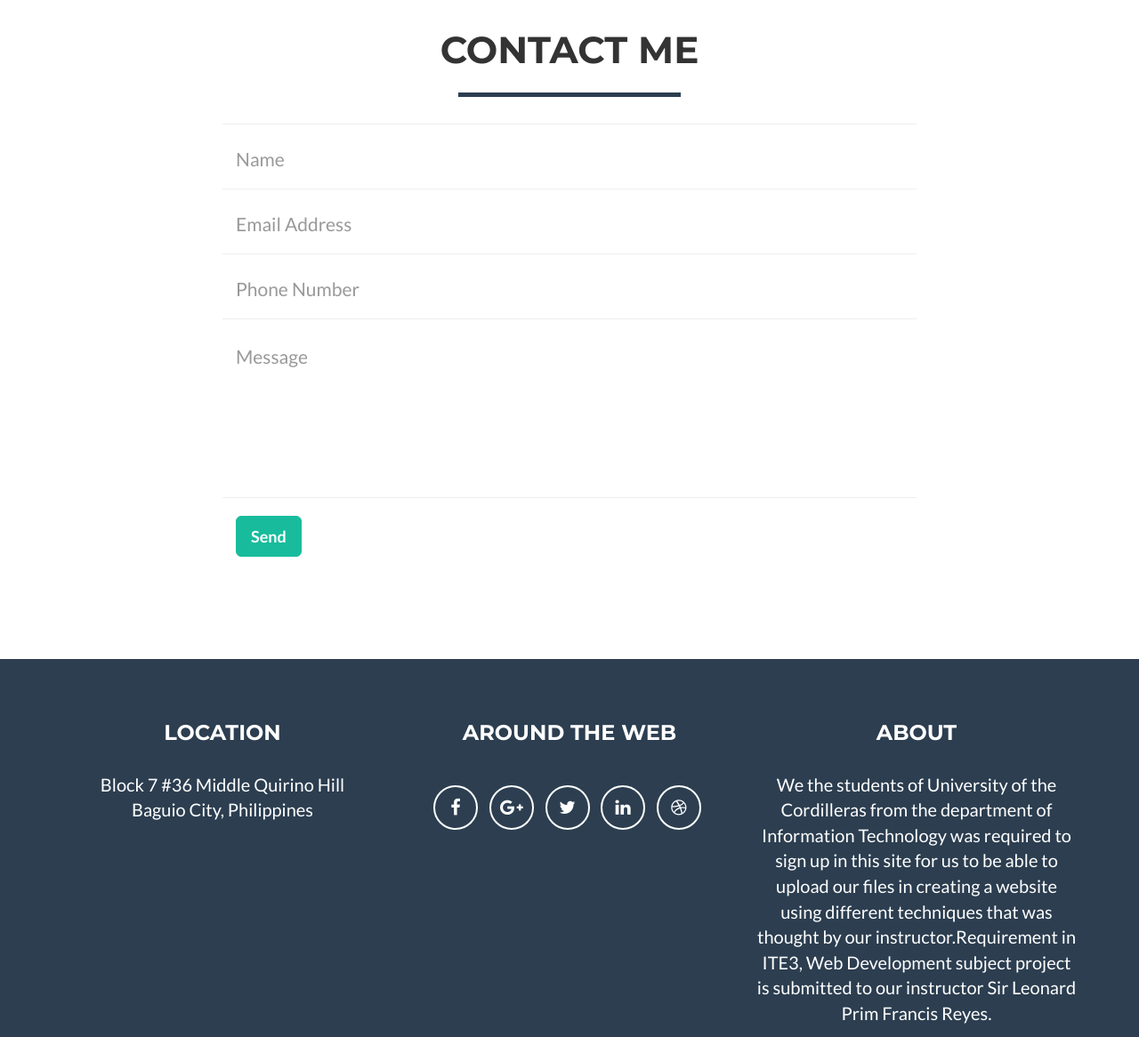
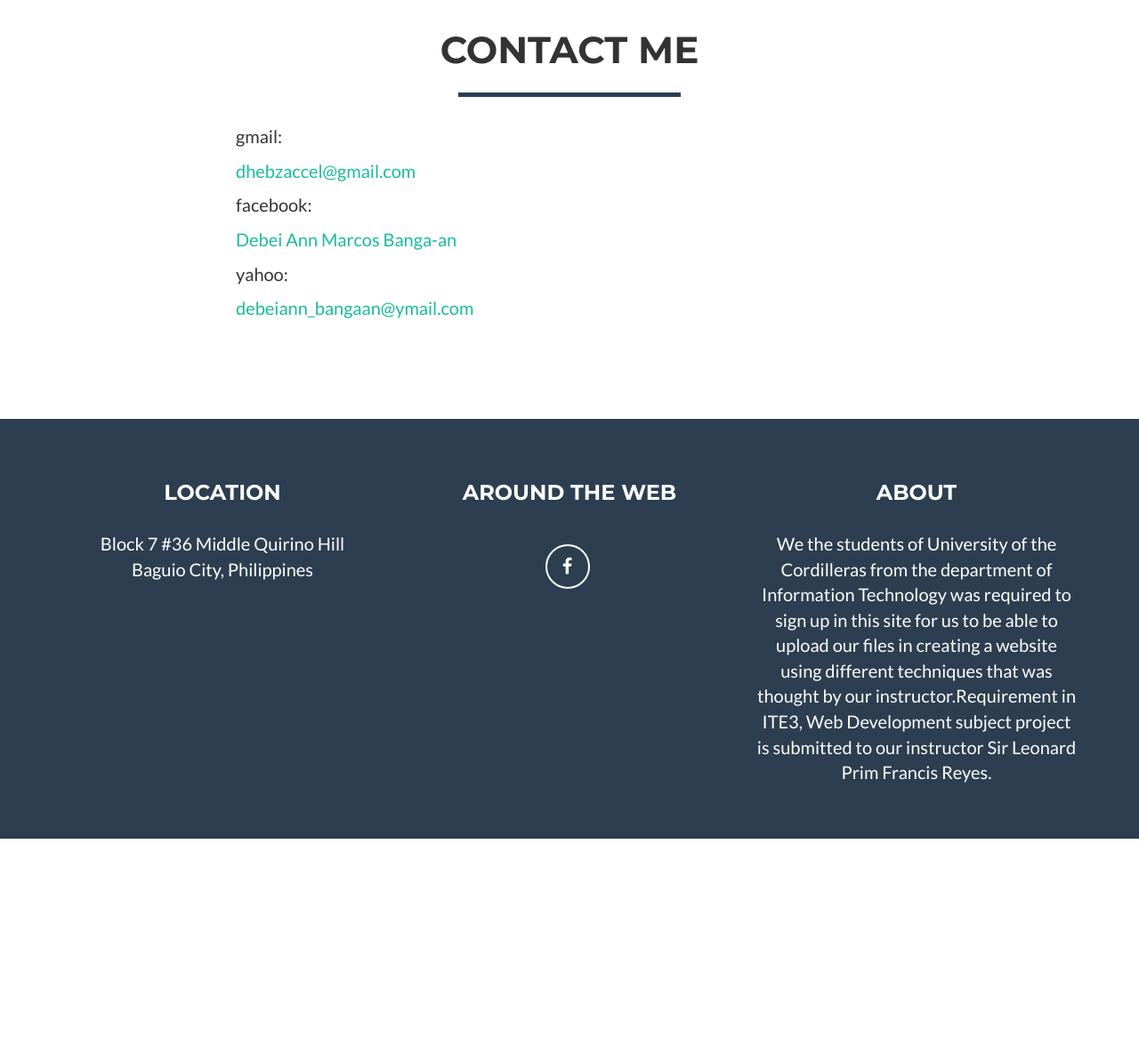
Before and after one commit to debeiann888/debeiann888.github.io, a website: page index.html in a window 1280 px wide. Shown: the part 2100-3266 px from the top of the page at 89% size. After the commit the page ends 3043 px from the top, so only its background shows below. Drawn offline with nearby package versions, Linux system fonts and the light colour scheme.

Commit message:
Update index.html

```diff
--- a/index.html
+++ b/index.html
@@ -1,4 +1,4 @@
- <!DOCTYPE html>
+<!DOCTYPE html>
 <html lang="en">
 
 <head>
@@ -187,50 +187,21 @@
                     <h2>Contact Me</h2>
                     <hr class="star-primary">
                 </div>
+
+                <div class="container">
+        <div class="row">
+            <div class="col-lg-8 col-lg-offset-2 col-md-10 col-md-offset-1">
+                <p>gmail: <a href="https://accounts.google.com/ServiceLogin?sacu=1&scc=1&continue=https%3A%2F%2Fmail.google.com%2Fmail%2F&hl=en&service=mail#identifier">
+                <p id="email">dhebzaccel@gmail.com</p> </a></p>
+                <p>facebook: <a href="https://www.facebook.com/?stype=lo&jlou=Afc-NdsKA3uSnWyMjpBFE5cq94_-slP4YSaDooGqCet5no4KNBR_7lLIkYQKupkSXIUJuyVDxVtOiS67otc26iJmq0l6qGdWtRzN0MjhUVkXgg&smuh=41959&lh=Ac_HsCPyTP08jEG8">
+                <p id="email">Debei Ann Marcos Banga-an</p> </a></p>
+                <p>yahoo: <a href="https://login.yahoo.com/?.src=ym&.intl=ph&.lang=en-PH&.done=https%3a//mail.yahoo.com">
+                <p id="email">debeiann_bangaan@ymail.com</p> </a></p>
             </div>
-            <div class="row">
-                <div class="col-lg-8 col-lg-offset-2">
-                    <!-- To configure the contact form email address, go to mail/contact_me.php and update the email address in the PHP file on line 19. -->
-                    <!-- The form should work on most web servers, but if the form is not working you may need to configure your web server differently. -->
-                    <form name="sentMessage" id="contactForm" novalidate>
-                        <div class="row control-group">
-                            <div class="form-group col-xs-12 floating-label-form-group controls">
-                                <label>Name</label>
-                                <input type="text" class="form-control" placeholder="Name" id="name" required data-validation-required-message="Please enter your name.">
-                                <p class="help-block text-danger"></p>
-                            </div>
-                        </div>
-                        <div class="row control-group">
-                            <div class="form-group col-xs-12 floating-label-form-group controls">
-                                <label>Email Address</label>
-                                <input type="email" class="form-control" placeholder="Email Address" id="email" required data-validation-required-message="Please enter your email address.">
-                                <p class="help-block text-danger"></p>
-                            </div>
-                        </div>
-                        <div class="row control-group">
-                            <div class="form-group col-xs-12 floating-label-form-group controls">
-                                <label>Phone Number</label>
-                                <input type="tel" class="form-control" placeholder="Phone Number" id="phone" required data-validation-required-message="Please enter your phone number.">
-                                <p class="help-block text-danger"></p>
-                            </div>
-                        </div>
-                        <div class="row control-group">
-                            <div class="form-group col-xs-12 floating-label-form-group controls">
-                                <label>Message</label>
-                                <textarea rows="5" class="form-control" placeholder="Message" id="message" required data-validation-required-message="Please enter a message."></textarea>
-                                <p class="help-block text-danger"></p>
-                            </div>
-                        </div>
-                        <br>
-                        <div id="success"></div>
-                        <div class="row">
-                            <div class="form-group col-xs-12">
-                                <button type="submit" class="btn btn-success btn-lg">Send</button>
-                            </div>
-                        </div>
-                    </form>
-                </div>
+        </div>
+    </div>
             </div>
+
         </div>
     </section>
 
@@ -244,26 +215,18 @@
                         <p>Block 7 #36 Middle Quirino Hill
                             <br>Baguio City, Philippines</p>
                     </div>
-                    <div class="footer-col col-md-4">
+
+                       <div class="footer-col col-md-4">
                         <h3>Around the Web</h3>
                         <ul class="list-inline">
                             <li>
-                                <a href="#" class="btn-social btn-outline"><i class="fa fa-fw fa-facebook"></i></a>
+                                <a href="https://www.facebook.com/?stype=lo&jlou=Afc-NdsKA3uSnWyMjpBFE5cq94_-slP4YSaDooGqCet5no4KNBR_7lLIkYQKupkSXIUJuyVDxVtOiS67otc26iJmq0l6qGdWtRzN0MjhUVkXgg&smuh=41959&lh=Ac_HsCPyTP08jEG8" class="btn-social btn-outline"><i class="fa fa-fw fa-facebook"></i></a>
                             </li>
-                            <li>
-                                <a href="#" class="btn-social btn-outline"><i class="fa fa-fw fa-google-plus"></i></a>
-                            </li>
-                            <li>
-                                <a href="#" class="btn-social btn-outline"><i class="fa fa-fw fa-twitter"></i></a>
-                            </li>
-                            <li>
-                                <a href="#" class="btn-social btn-outline"><i class="fa fa-fw fa-linkedin"></i></a>
-                            </li>
-                            <li>
-                                <a href="#" class="btn-social btn-outline"><i class="fa fa-fw fa-dribbble"></i></a>
-                            </li>
+
                         </ul>
                     </div>
+
+
                     <div class="footer-col col-md-4">
                         <h3>About</h3>
                         <p>We the students of University of the Cordilleras  from the department of Information Technology  was required to sign up in this site for us to be able to upload our files in creating a website using different techniques that was thought by our instructor.Requirement in ITE3, Web Development subject project is submitted to our instructor Sir Leonard Prim Francis Reyes.</p>
@@ -271,15 +234,7 @@
                 </div>
             </div>
         </div>
-        <div class="footer-below">
-            <div class="container">
-                <div class="row">
-                    <div class="col-lg-12">
-                        Copyright &copy; Your Website 2016
-                    </div>
-                </div>
-            </div>
-        </div>
+
     </footer>
 
     <!-- Scroll to Top Button (Only visible on small and extra-small screen sizes) -->
```
